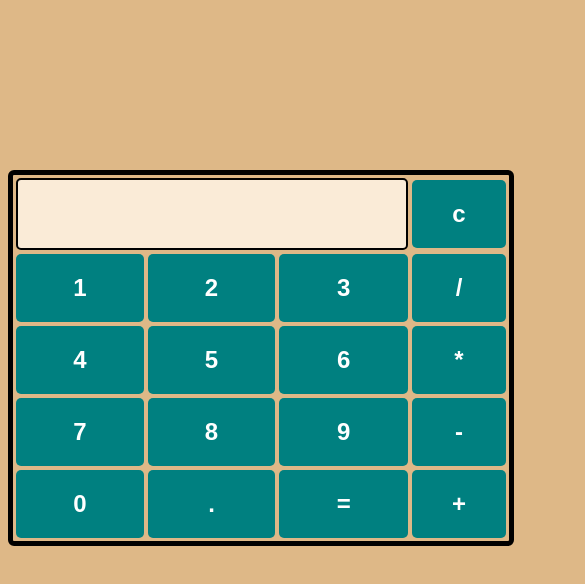
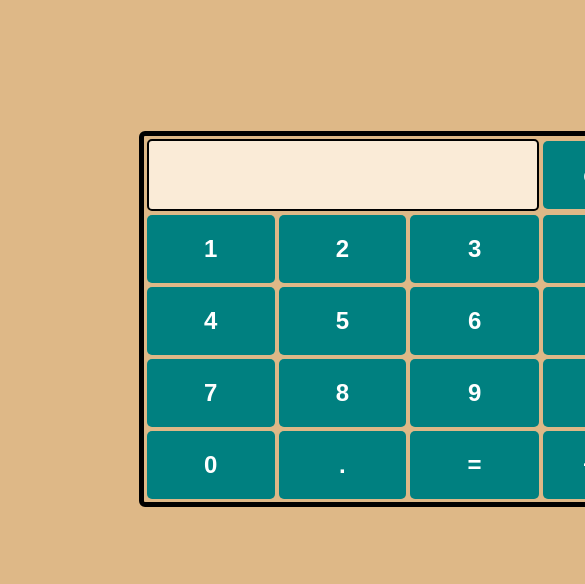
Before and after one commit to PureddyLavanya/MathCalculator, a plain HTML site: page index.html in a window 390 px wide. Shown: the top 584 px of the page, 585 px wide, since content can reach past the window. Drawn offline with nearby package versions, Linux system fonts and the light colour scheme.

Commit message:
Update mystyle.css

```diff
--- a/mystyle.css
+++ b/mystyle.css
@@ -36,3 +36,12 @@ input[type="text"] {
     border-radius: 5px;
     border: 2px solid black;
 }
+@media only screen and (max-width:768px){
+    table {
+    border:5px solid black;
+    margin-left: 35%;
+    margin-right: 35%;
+    margin-top:35%;
+    margin-bottom:35%;
+    border-radius:6px;;
+}
```
